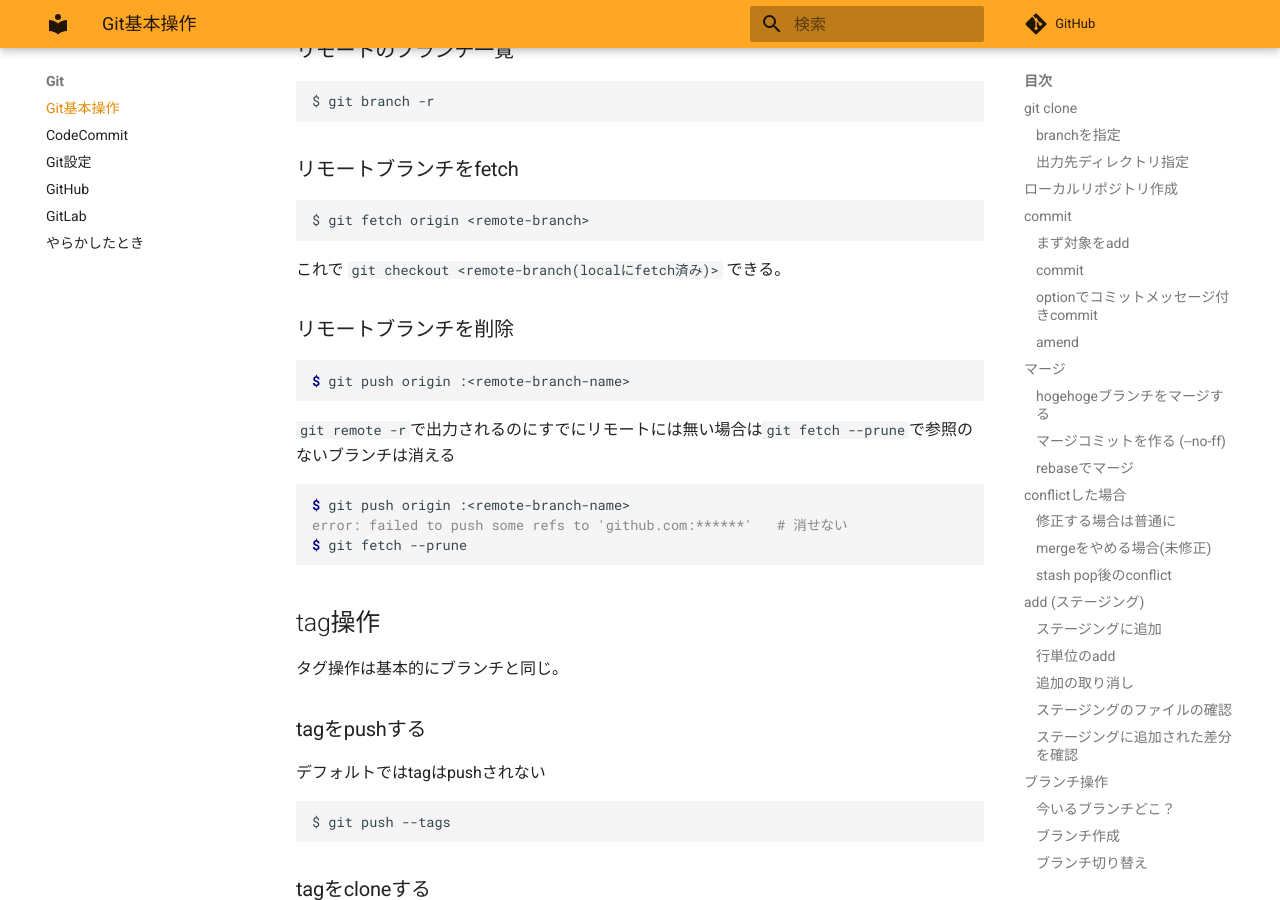
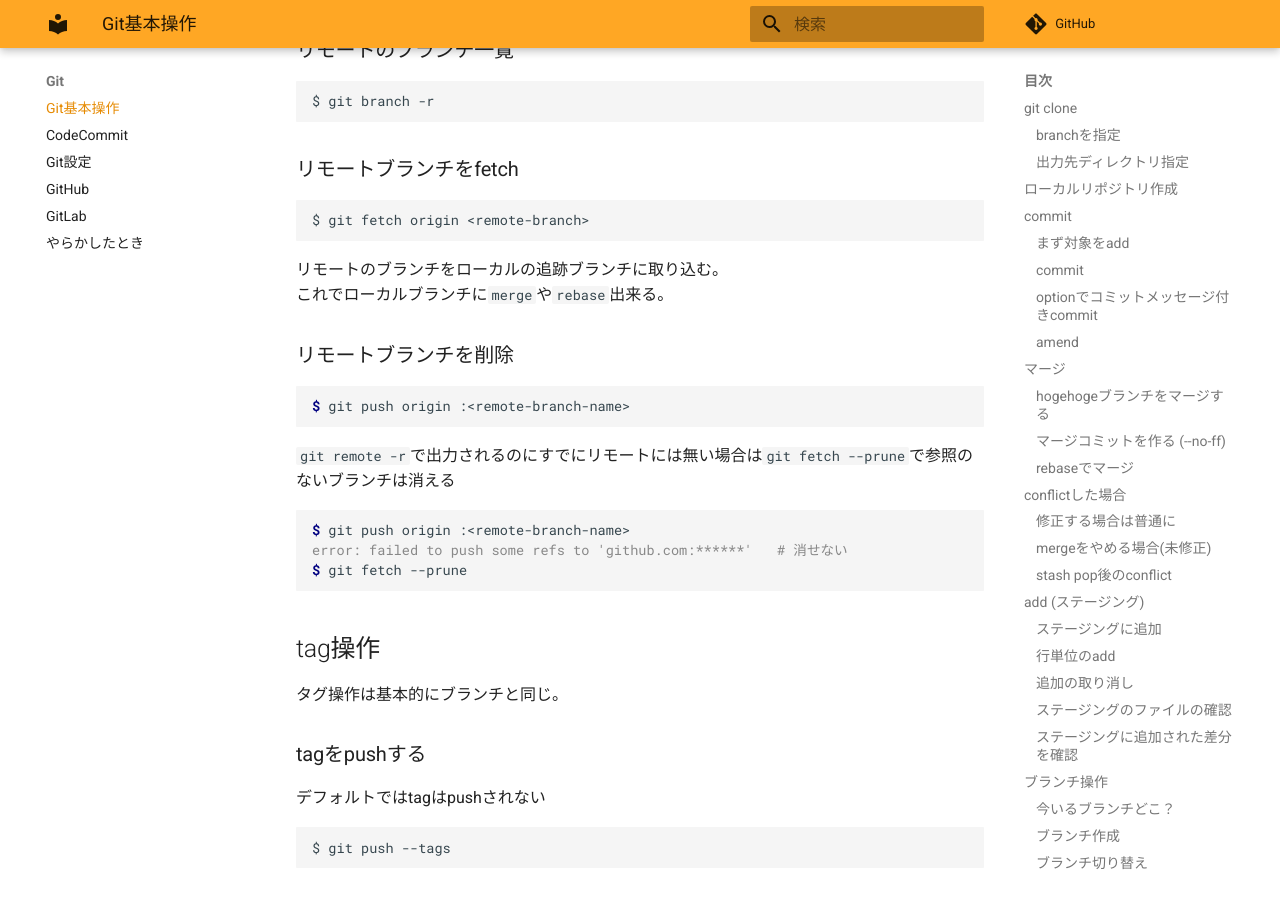
Before and after one commit to zaki-lknr/docs, an MkDocs documentation site: the page built from docs/Git/index.md, in a window 1280 px wide and 900 px high, scrolled down 6760 px. Built offline with MkDocs 1.6.1 and Material for MkDocs 9.7.7, drawn with Linux system fonts in a browser that asks for light colours; comment, search, counter and statistics services are not loaded.

Commit message:
update: git: fetchの説明

````diff
--- a/docs/Git/index.md
+++ b/docs/Git/index.md
@@ -337,7 +337,8 @@ $ git branch -r
 $ git fetch origin <remote-branch>
 ```
 
-これで `git checkout <remote-branch(localにfetch済み)>` できる。
+リモートのブランチをローカルの追跡ブランチに取り込む。
+これでローカルブランチに`merge`や`rebase`出来る。
 
 ### リモートブランチを削除
 
````
